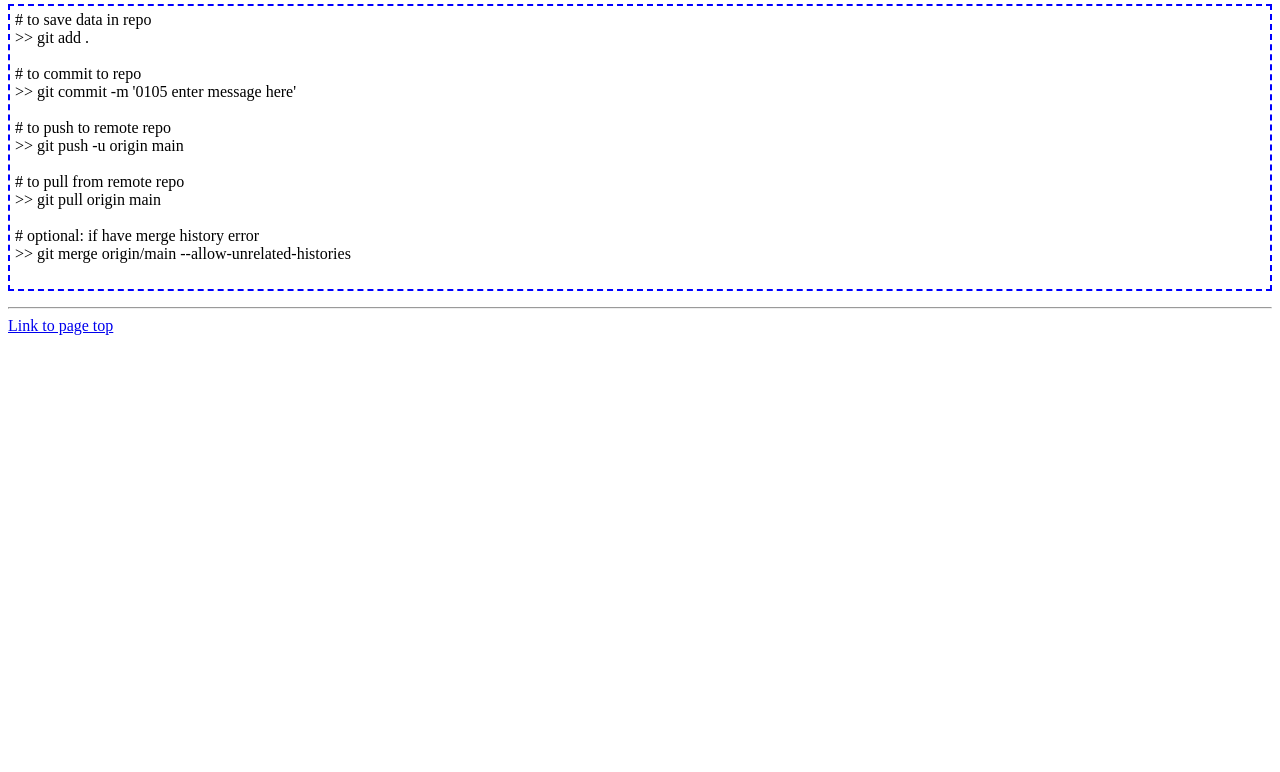
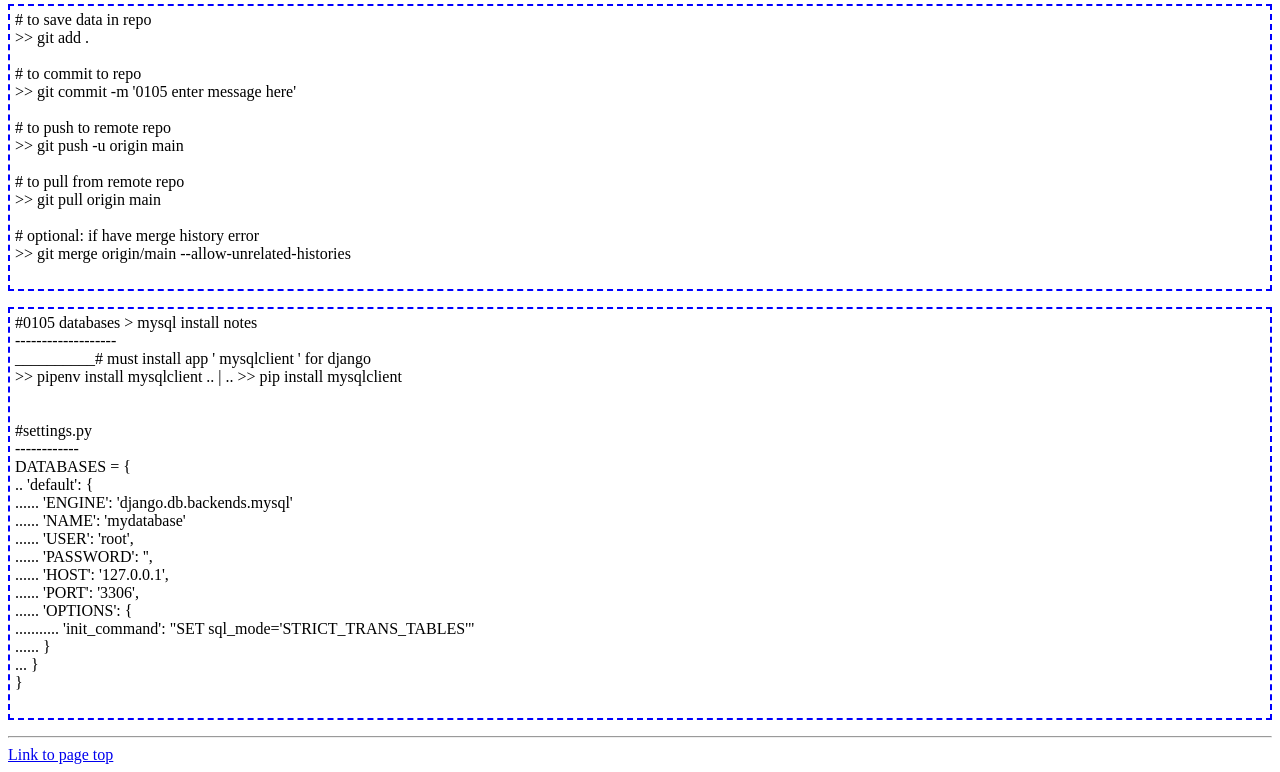
Before and after one commit to py3user22/0105_django_proj, a Django app: page /homepage in a window 1280 px wide. Shown: the part 709-1481 px from the top of the page. Before the commit the page ends 1044 px from the top, so only its background shows below. Run offline with Django 5.2, Linux system fonts and the light colour scheme.

Commit message:
0105 added notes for mysql db install demo1

```diff
--- a/django_proj0105/app0105/templates/homepage0105.html
+++ b/django_proj0105/app0105/templates/homepage0105.html
@@ -66,6 +66,27 @@
         # optional: if have merge history error <br>
         >> git merge origin/main --allow-unrelated-histories <br>
         <br>
+    </p>
+    <p>
+        #0105 databases > mysql install notes <br>-------------------<br>
+        __________# must install app ' mysqlclient ' for django <br>
+        >> pipenv install mysqlclient .. | .. >> pip install mysqlclient<br>
+        <br>
+        <br>
+        #settings.py <br>------------<br>
+        DATABASES = {<br>
+        .. 'default': {<br>
+        ...... 'ENGINE': 'django.db.backends.mysql' <br>
+        ...... 'NAME': 'mydatabase' <br>
+        ...... 'USER': 'root', <br>
+        ...... 'PASSWORD': '', <br>
+        ...... 'HOST': '127.0.0.1', <br>
+        ...... 'PORT': '3306', <br>
+        ...... 'OPTIONS': {<br>
+        ........... 'init_command': "SET sql_mode='STRICT_TRANS_TABLES'" <br>
+        ...... }<br>
+        ... }<br>}<br>
+        <br>
 
     </p>
 
```
Also changed, not shown: 2 other files.
